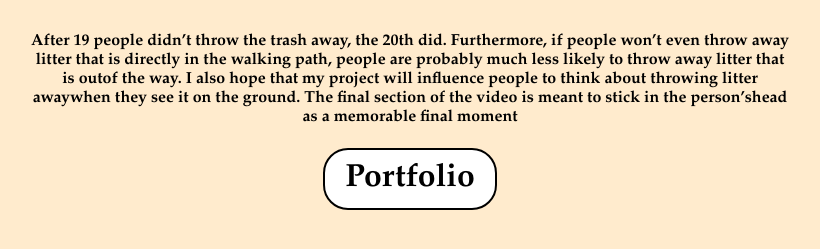
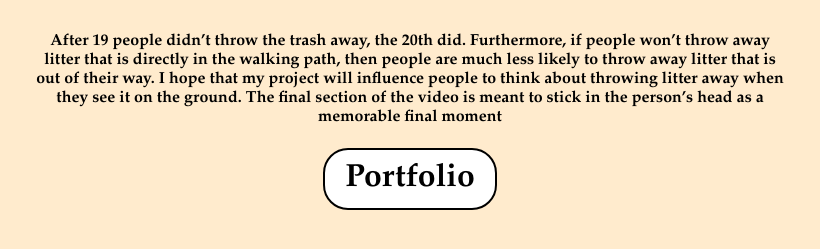
Before and after one commit to SozaFoiasJosef/DMST103FinalPortfolio, a plain HTML site: page VideoAssignment.html in a window 1280 px wide. Shown: the part 521-770 px from the top of the page, without its empty margins (230-1050 px from the left). Drawn offline with Linux system fonts and the light colour scheme.

Commit message:
Update VideoAssignment.html

```diff
--- a/VideoAssignment.html
+++ b/VideoAssignment.html
@@ -41,7 +41,7 @@ a:hover, a:active {
 
 	  <div class="center"><h1>Click the fullscreen button to expand.</h1> <br>
 		  <iframe src="https://rochester.app.box.com/embed/s/qdwm2p75e84okfz4n8sbbvo95zi58td9?sortColumn=date&view=list" width="500" height="400" frameborder="0" allowfullscreen webkitallowfullscreen msallowfullscreen></iframe> <br><br>
-          <p>After 19 people didn’t throw the trash away, the 20th did. Furthermore, if people won’t even throw away litter that is directly in the walking path, people are probably much less likely to throw away litter that is outof the way. I also hope that my project will influence people to think about throwing litter awaywhen they see it on the ground. The final section of the video is meant to stick in the person’shead as a memorable final moment</p>
+          <p>After 19 people didn’t throw the trash away, the 20th did. Furthermore, if people won’t throw away litter that is directly in the walking path, then people are much less likely to throw away litter that is out of their way. I hope that my project will influence people to think about throwing litter away when they see it on the ground. The final section of the video is meant to stick in the person’s head as a memorable final moment</p>
 		    <h1><a href="https://sozafoiasjosef.github.io/DMST103FinalPortfolio/" target="_blank">Portfolio</a></h1>
 	</div>
 </body>
```
